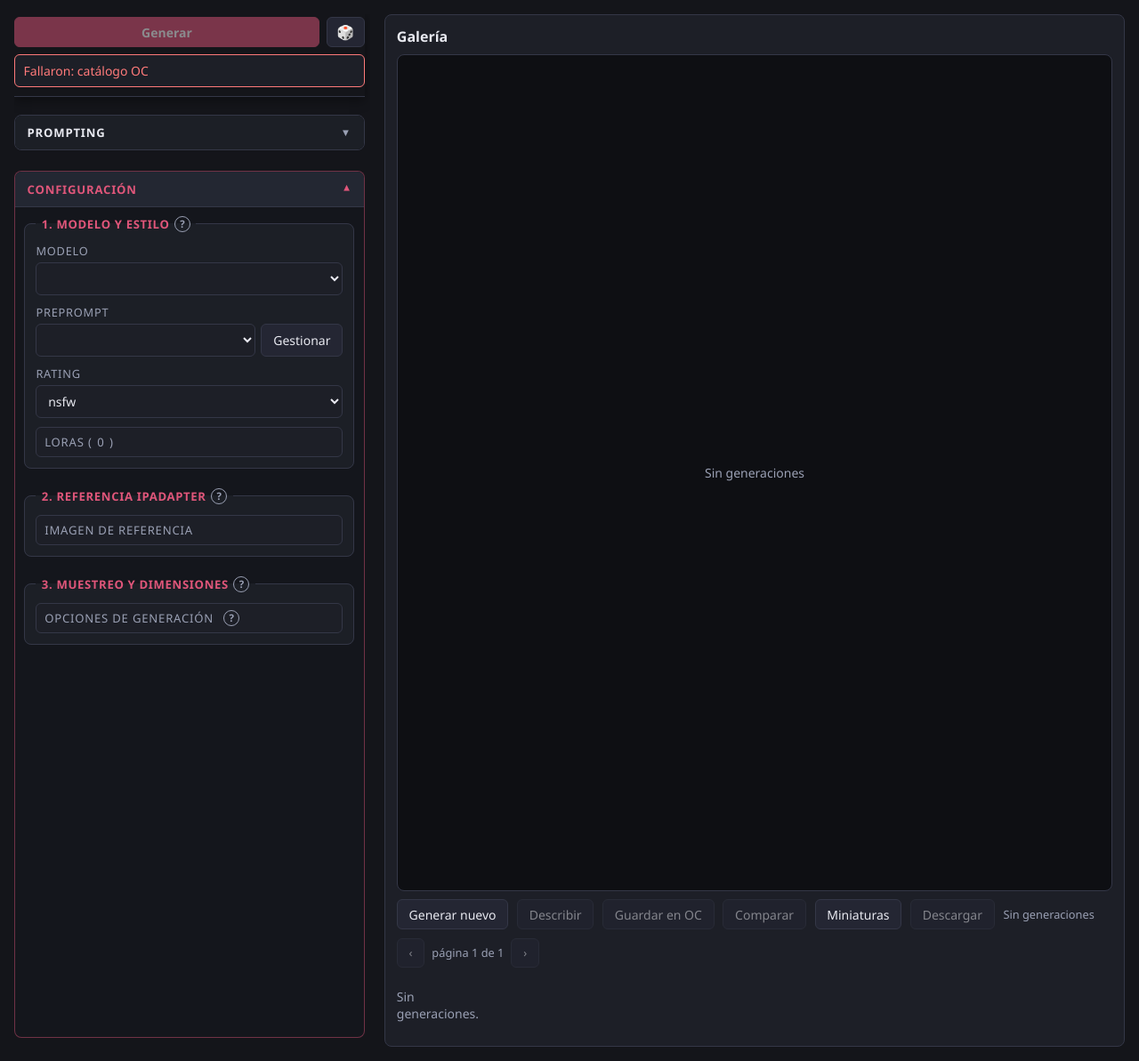
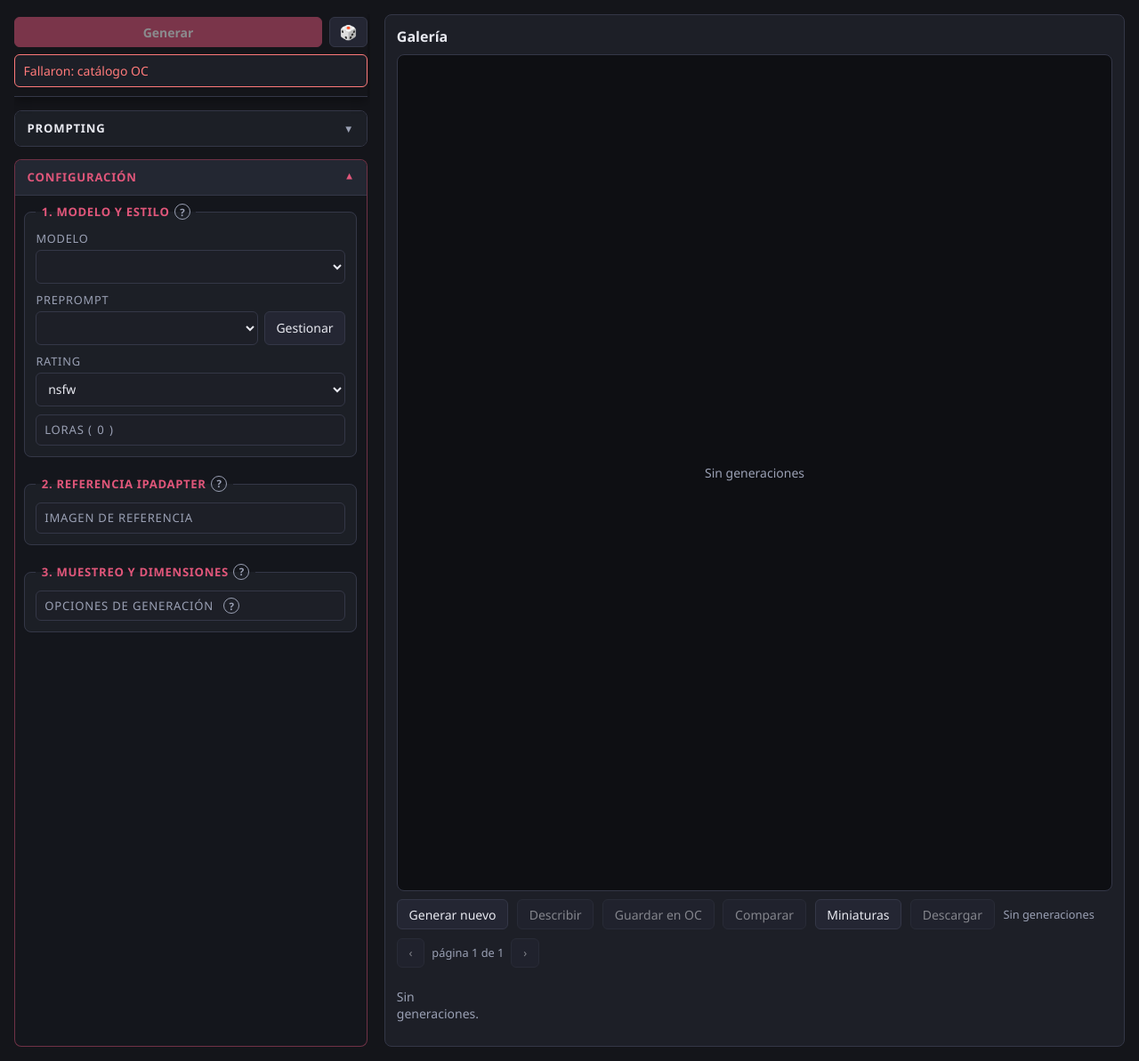
Before and after one commit to gusnion/WaifuStudio, a FastAPI app: page / in a window 1280 px wide, after a click that opens the changed part. Shown: the part 54-1247 px from the top of the page at 89% size. Run offline with FastAPI, Linux system fonts and the light colour scheme; data that the repository does not hold is empty; parts of the project's set-up code (start-up, migrations or seed data) failed here and were passed over; some libraries are stand-ins or nearby versions.

Commit message:
[M18-UX] Ajustar flexbox estricto en tarjetas de Imagen y padding-bottom 3.5rem

```diff
--- a/static/css/tabs/image.css
+++ b/static/css/tabs/image.css
@@ -6,20 +6,21 @@
 
 /* Panel Imagen: columna única canónica con acordeón PROMPTING / CONFIGURACIÓN */
 .controls.image-controls {
-  display: flex;
-  flex-direction: column;
-  gap: 0.6rem;
-  height: 100%;
-  min-height: 0;
-  overflow-y: auto;
-  padding-right: 0.35rem;
+  display: flex !important;
+  flex-direction: column !important;
+  gap: 0.5rem !important;
+  height: 100% !important;
+  max-height: 100% !important;
+  min-height: 0 !important;
+  overflow: hidden !important;
+  padding-right: 0.2rem !important;
 }
 
 .image-category-card {
   border: 1px solid var(--border);
   border-radius: 8px;
   background: #14161c;
-  margin-bottom: 0.65rem;
+  margin-bottom: 0.4rem;
   overflow: hidden;
   transition: border-color 0.15s ease;
   display: flex;
@@ -27,12 +28,18 @@
   flex-shrink: 0;
 }
 
+.image-category-card:not([open]) {
+  flex: 0 0 auto !important;
+}
+
 .image-category-card[open] {
   border-color: rgba(224, 86, 122, 0.45);
-  display: flex;
-  flex-direction: column;
-  min-height: 0;
-  flex: 1 1 auto;
+  display: flex !important;
+  flex-direction: column !important;
+  min-height: 0 !important;
+  flex: 1 1 0% !important;
+  margin-bottom: 0 !important;
+  overflow: hidden !important;
 }
 
 .image-category-header {
@@ -50,6 +57,7 @@
   text-transform: uppercase !important;
   list-style: none !important;
   transition: background 0.15s ease, color 0.15s ease;
+  flex: 0 0 auto !important;
   flex-shrink: 0 !important;
 }
 
@@ -80,15 +88,15 @@
 }
 
 .image-category-body {
-  padding: 0.6rem 0.65rem;
-  display: flex;
-  flex-direction: column;
-  gap: 0.6rem;
+  padding: 0.6rem 0.65rem 3.5rem 0.65rem !important;
+  display: flex !important;
+  flex-direction: column !important;
+  gap: 0.6rem !important;
   overflow-y: auto !important;
   overflow-x: hidden !important;
-  min-height: 0;
-  flex: 1 1 auto;
-  max-height: calc(100vh - 220px);
+  min-height: 0 !important;
+  flex: 1 1 0% !important;
+  box-sizing: border-box !important;
   scrollbar-width: thin !important;
   scrollbar-color: var(--border) transparent !important;
   -ms-overflow-style: auto !important;
```
